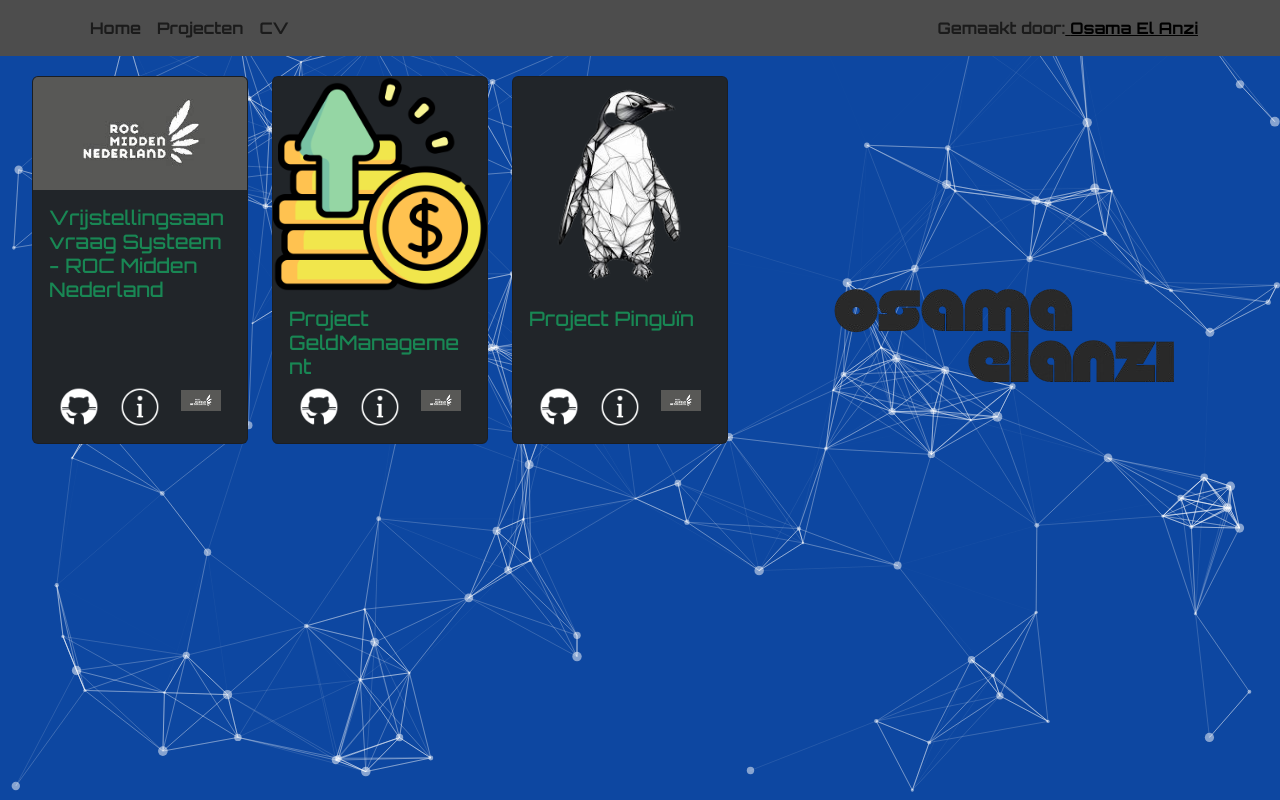
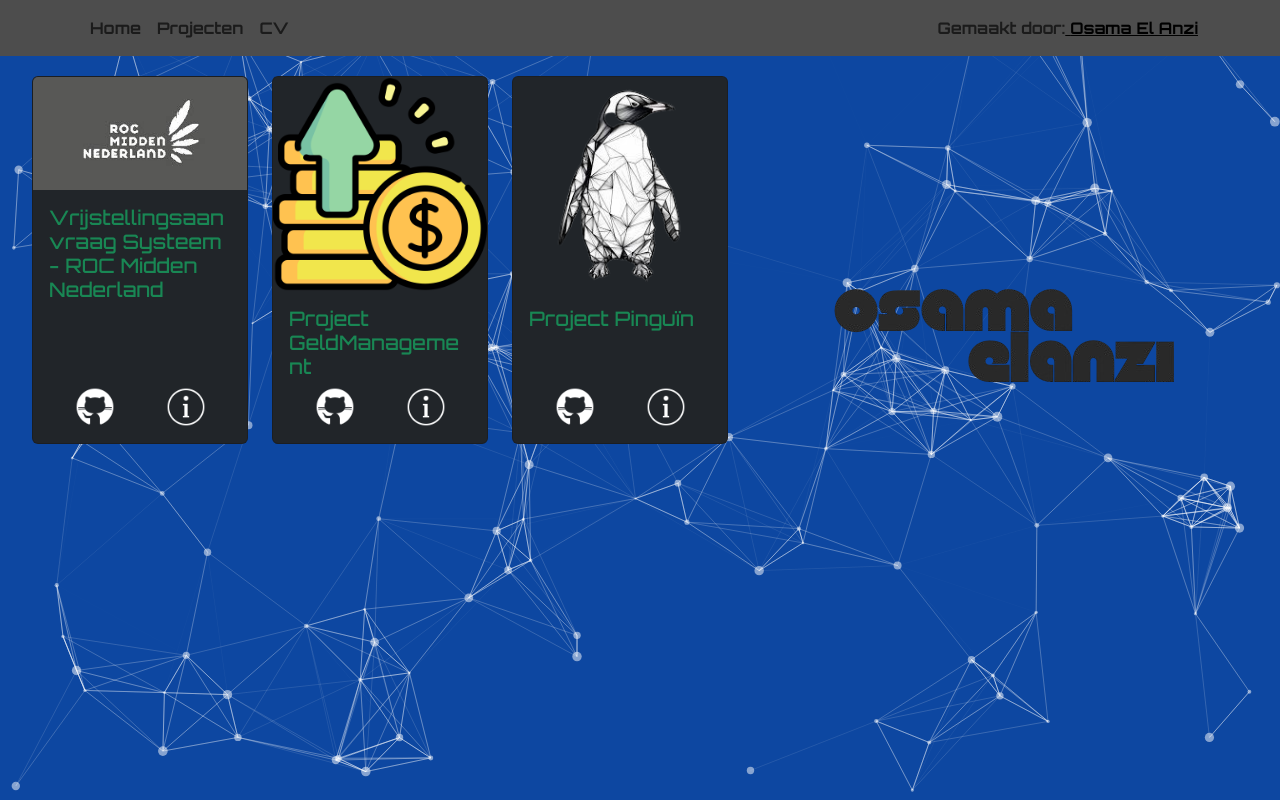
Before and after one commit to OsamaElAnzi/React_Project, a React (Vite) app in the folder vite-project/: page /projecten in a window 1280 px wide. Built offline with nearby package versions, Linux system fonts and the light colour scheme.

Commit message:
updated in projecten

```diff
--- a/vite-project/src/componenten/Pages/Projecten.jsx
+++ b/vite-project/src/componenten/Pages/Projecten.jsx
@@ -52,12 +52,10 @@ const Projecten = () => {
                       <a href={project.githublink} >
                         <img width={40} src={github}  />
                       </a>
+                      {/* UitlegProjecten komt hier */}
                       <a href="">
                         <img width={40} src={info}  />
                       </a>
-                      <Link to={`/projecten/${project.id}`}>
-                        <img width={40} src={roc}  />
-                      </Link>
                     </Col>
                   </Row>
                 </Card.Body>
```
